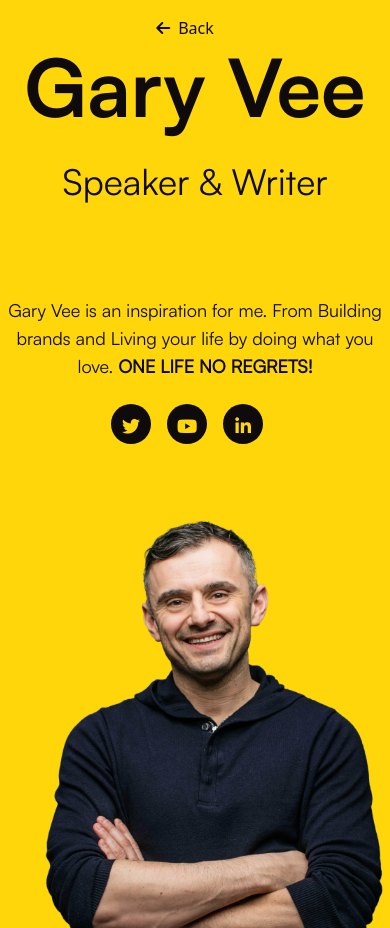
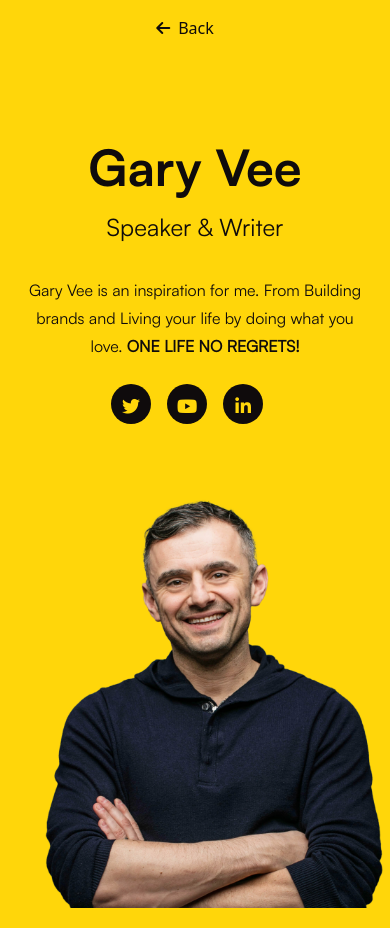
Before and after one commit to uxrishu/tribute, a plain HTML site: page supers/gary.html in a window 390 px wide. Drawn offline with nearby package versions, Linux system fonts and the light colour scheme.

Commit message:
responsive fix

```diff
--- a/supers/gary.html
+++ b/supers/gary.html
@@ -20,9 +20,9 @@
                     class="super-info lg:flex-grow md:w-1/2 lg:pr-24 md:pr-16 flex flex-col md:items-start md:text-left mb-16 md:mb-0 items-center text-center">
                     <a class="mr-5 flex items-center" href="../index.html">
                         <i class="mr-2 fa-solid fa-arrow-left"></i>Back</a>
-                    <h1 class="heading mb-4">Gary Vee</h1>
+                    <h1 class="heading mb-4 md:mt-0 sm:mt-10">Gary Vee</h1>
                     <p class="sub-heading mb-8">Speaker & Writer</p>
-                    <div class="sub-title mt-12 w-96">Gary Vee is an inspiration for me. From Building brands and Living
+                    <div class="sub-title lg:mt-12 md:mt-12 sm:mt-2 w-96">Gary Vee is an inspiration for me. From Building brands and Living
                         your life by doing what you love. <b class="uppercase font-bold">One Life No Regrets!</b></div>
                     <div class="mt-6 social-media flex justify-center">
                         <a class="mr-4 twitter" href="https://twitter.com/garyvee" target="_blank"><i
--- a/supers/style/main.css
+++ b/supers/style/main.css
@@ -17,7 +17,7 @@
   margin: 0;
   padding: 0;
   -webkit-box-sizing: border-box;
-          box-sizing: border-box;
+  box-sizing: border-box;
 }
 
 html,
@@ -61,7 +61,7 @@
   bottom: 0;
   right: 0;
   -webkit-transform: translate(0%, 0%);
-          transform: translate(0%, 0%);
+  transform: translate(0%, 0%);
   width: 100%;
   max-width: 624px;
   height: auto;
@@ -70,7 +70,7 @@
 .super-img img {
   background-size: cover;
   -o-object-fit: cover;
-     object-fit: cover;
+  object-fit: cover;
 }
 
 .the-box {
@@ -84,3 +84,26 @@
 }
 
 /*# sourceMappingURL=main.css.map */
+
+@media only screen and (max-width: 600px) {
+
+  .heading {
+    margin-top: 2em;
+    font-family: "Satoshi-Bold";
+    font-size: 50px;
+    line-height: 54px;
+  }
+
+  .sub-heading {
+    font-family: "Satoshi-Regular";
+    font-size: 24px;
+    line-height: 34px;
+  }
+
+  .sub-title {
+    font-family: "Satoshi-Regular";
+    padding: 0em 1.2em;
+    font-size: 16px;
+    line-height: 28px;
+  }
+}
```
